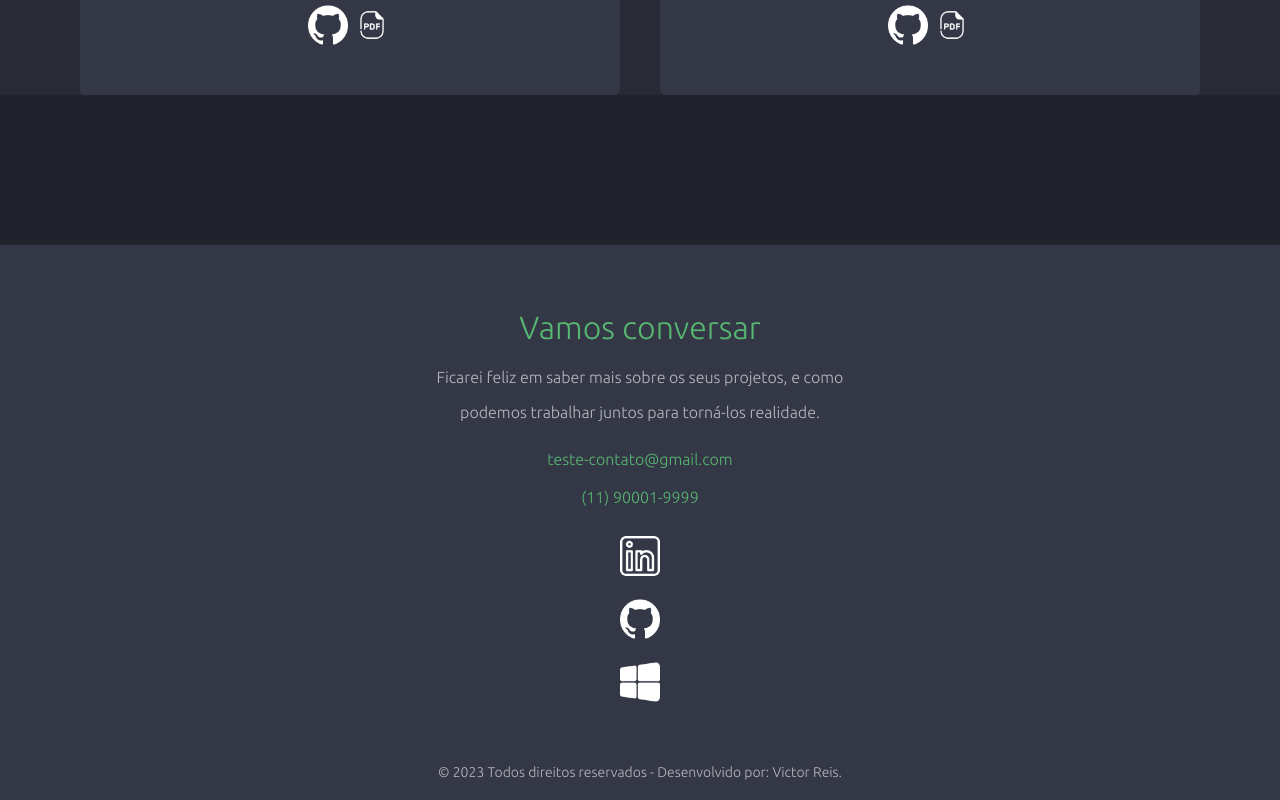
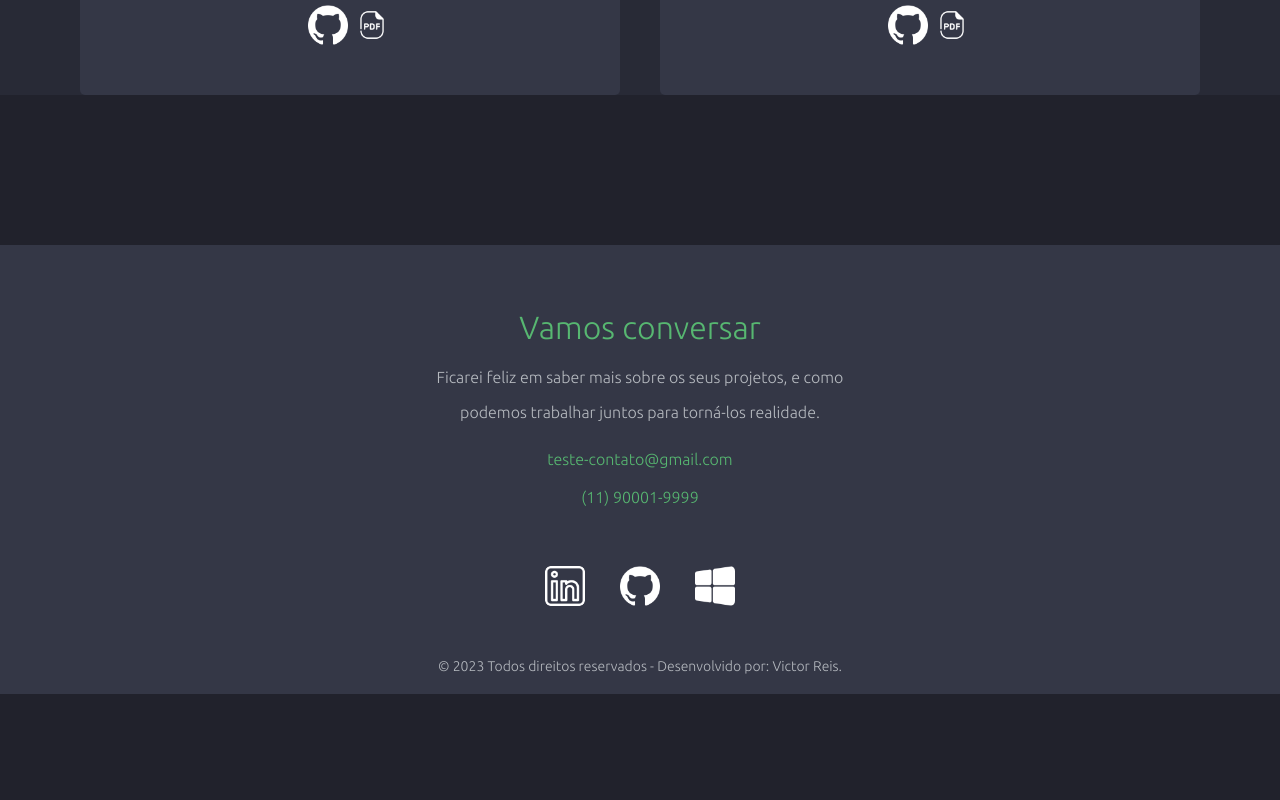
Before and after one commit to VictorGioReis/VictorGioReis.github.io, a plain HTML site: page index.html in a window 1280 px wide. Shown: the part 3813-4613 px from the top of the page. After the commit the page ends 4507 px from the top, so only its background shows below. Drawn offline with Linux system fonts and the light colour scheme.

Commit message:
update footer

```diff
--- a/css/components/footer.css
+++ b/css/components/footer.css
@@ -33,6 +33,20 @@ footer .footer__content ul img {
     gap: 2rem;
 }
 
+footer .footer__content .footer_ul {
+    display: flex;
+    justify-content: center;
+    padding: 3rem 0 3rem;
+    gap: 1.5rem;
+}
+
+footer .footer__content .footer_ul .footer_li:hover {
+    transform: translateY(-5px);
+    border-radius: 15px;
+    background-color: var(--black-second-color);
+    box-shadow: 1px 4px 15px #8be89ec3;
+}
+
 footer .footer__content .footer__copyright {
     font-size: 1.4rem;
 }
--- a/index.html
+++ b/index.html
@@ -455,10 +455,10 @@
                 <span class="mb-m">teste-contato@gmail.com</span>
                 <span>(11) 90001-9999</span>
             </div>
-            <ul class="mb-l">
-                <li class="li"><a href="#"><img class="btn" src="assets/linkedin.png" alt="Intagram"></a></li>
-                <li class="li"><a href="#"><img class="btn" src="assets/github (1).png" alt="Linkedin"></a></li>
-                <li class="li"><a href="#"><img class="btn" src="assets/microsoft.png" alt="Facebook"></a></li>
+            <ul class="footer_ul">
+                <li class="footer_li"><a href="#"><img class="btn" src="assets/linkedin.png" alt="Intagram"></a></li>
+                <li class="footer_li"><a href="#"><img class="btn" src="assets/github (1).png" alt="Linkedin"></a></li>
+                <li class="footer_li"><a href="#"><img class="btn" src="assets/microsoft.png" alt="Facebook"></a></li>
             </ul>
             <p class="footer__copyright">
                © 2023 Todos direitos reservados - Desenvolvido por: Victor Reis.
```
